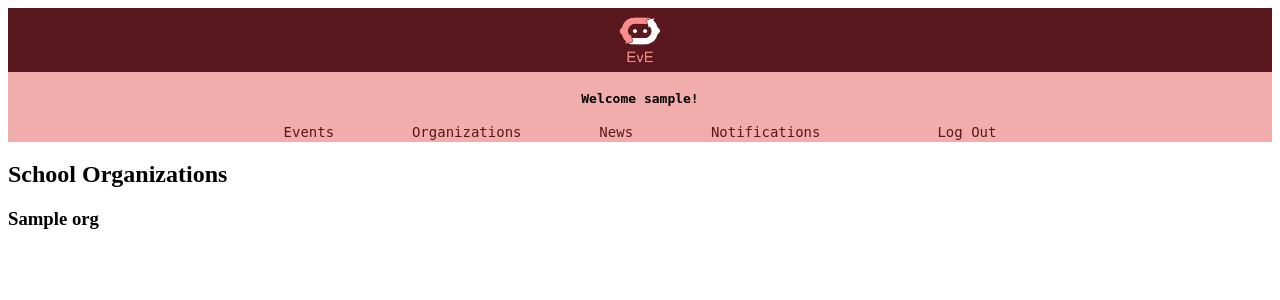
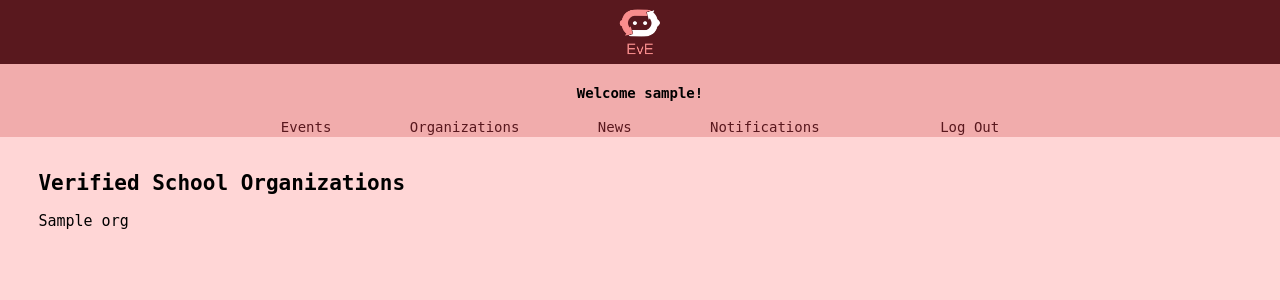
Before and after one commit to RaizaPagatpatan/appdevproject_repository, a Django app: template eveappdev/eveapp/templates/org_list.html in a window 1280 px wide. Shown: the top 300 px of the page. Run offline with Django 4.2, Linux system fonts and the light colour scheme; the template is opened without the code that fills it: most values are stand-ins (such as "Sample title", 1, 10 or a date in 2020).

Commit message:
temp org list

```diff
--- /dev/null
+++ b/eveappdev/eveapp/static/css/orglist.css
@@ -0,0 +1,24 @@
+body{
+    background-color: #ffd6d6;
+    margin: 0;
+    margin-bottom: 5vh;
+    padding: 0px;
+    display: block;
+    text-align: left;
+    justify-content: center;
+    overflow: hidden;
+    font-family: monospace;
+    font-size: 14px;
+
+    /*height: 50vh; /* Adjust the height as needed */
+}
+
+.container{
+    padding-top: 2vh;
+    padding-left: 3vw;
+}
+
+h3{
+    font-size: 15px;
+    font-weight: normal;
+}
--- a/eveappdev/eveapp/templates/org_list.html
+++ b/eveappdev/eveapp/templates/org_list.html
@@ -1,27 +1,32 @@
-<!DOCTYPE html>
 {% extends "navbar_student.html" %}
+{% load static %}
 
+<html lang="en">
+<head>
+    <meta charset="UTF-8">
     {% block title %}
         Organizations
     {% endblock %}
 
-{% load static %}
+    {% block styles %}
+    <link rel="stylesheet" type="text/css" href="{% static 'css/orglist.css' %}">
+    {% endblock %}
 
+</head>
+<body>
 {% block content %}
-    <main>
-        <section class="org_lists">
-            <div class="ongoing">
-                <h2>School Organizations</h2>
+    <div class="container">
+        <h2>Verified School Organizations</h2>
         {% for org in org_lists %}
         <div class="org_list">
-
             <h3>{{ org.orgName }}</h3>
-<!--                    <h3>{{ org.nameApplicant }}</h3>-->
+            <!-- WAITING ON PROFILE, PAREHA ON NAKO SA EVENT LIST PARA NICE-->
+            <!-- maybe clickable sad nya naay lightbox mugawas like eventlist-->
         </div>
         {% empty %}
             <p>No Organizations Registered</p>
         {% endfor %}
     </div>
-        </section>
-    </main>
 {% endblock %}
+</body>
+</html>
```
Lines whose indentation alone changed are shown as unchanged.
